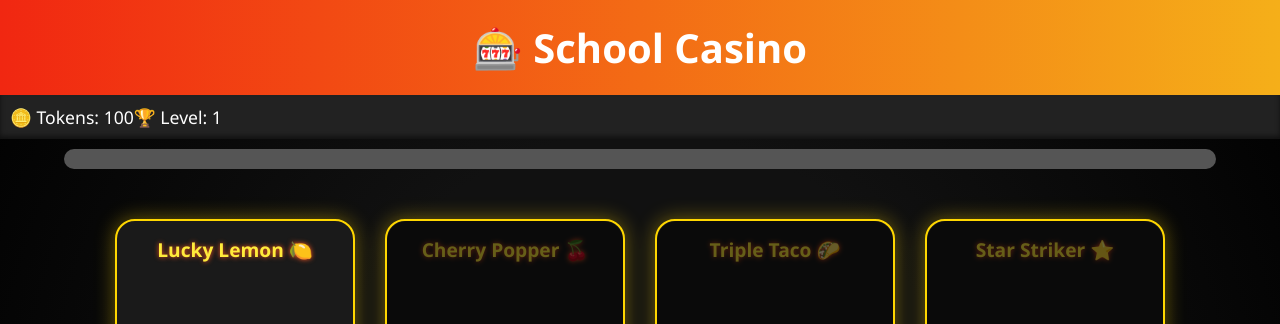
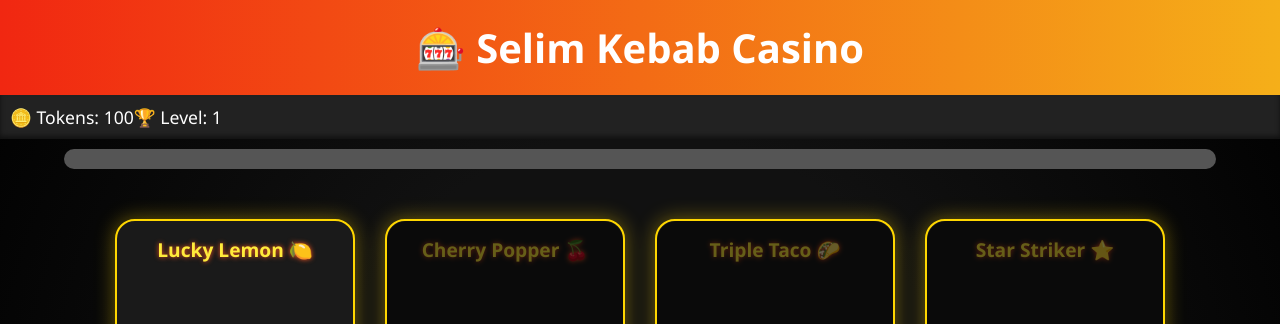
Before and after one commit to Waddle74/Casino-In-School, a plain HTML site: page index.html in a window 1280 px wide. Shown: the top 324 px of the page. Drawn offline with Linux system fonts and the light colour scheme.

Commit message:
Update index.html

```diff
--- a/index.html
+++ b/index.html
@@ -143,7 +143,7 @@
   </style>
 </head>
 <body>
-  <header>🎰 School Casino</header>
+  <header>🎰 Selim Kebab Casino</header>
   <div class="stats-bar">
     <div id="tokenCount">🪙 Tokens: 100</div>
     <div id="levelDisplay">🏆 Level: 1</div>
```
